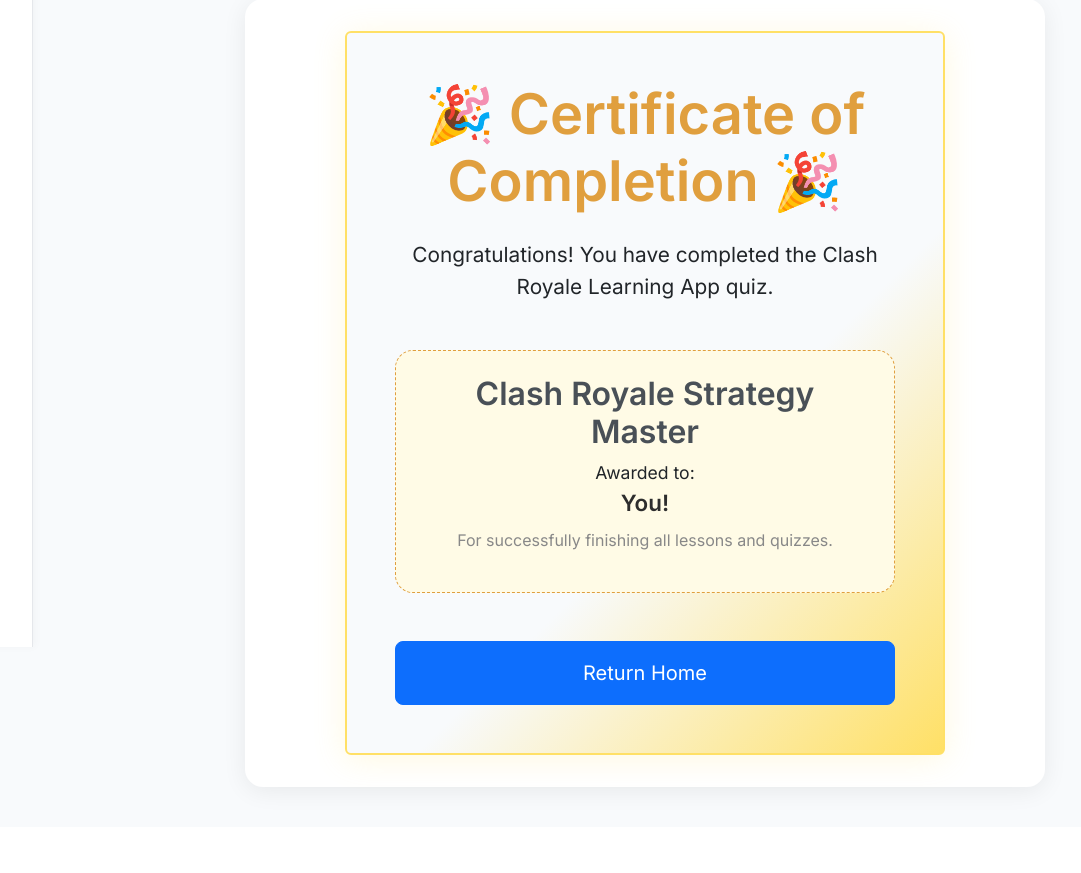
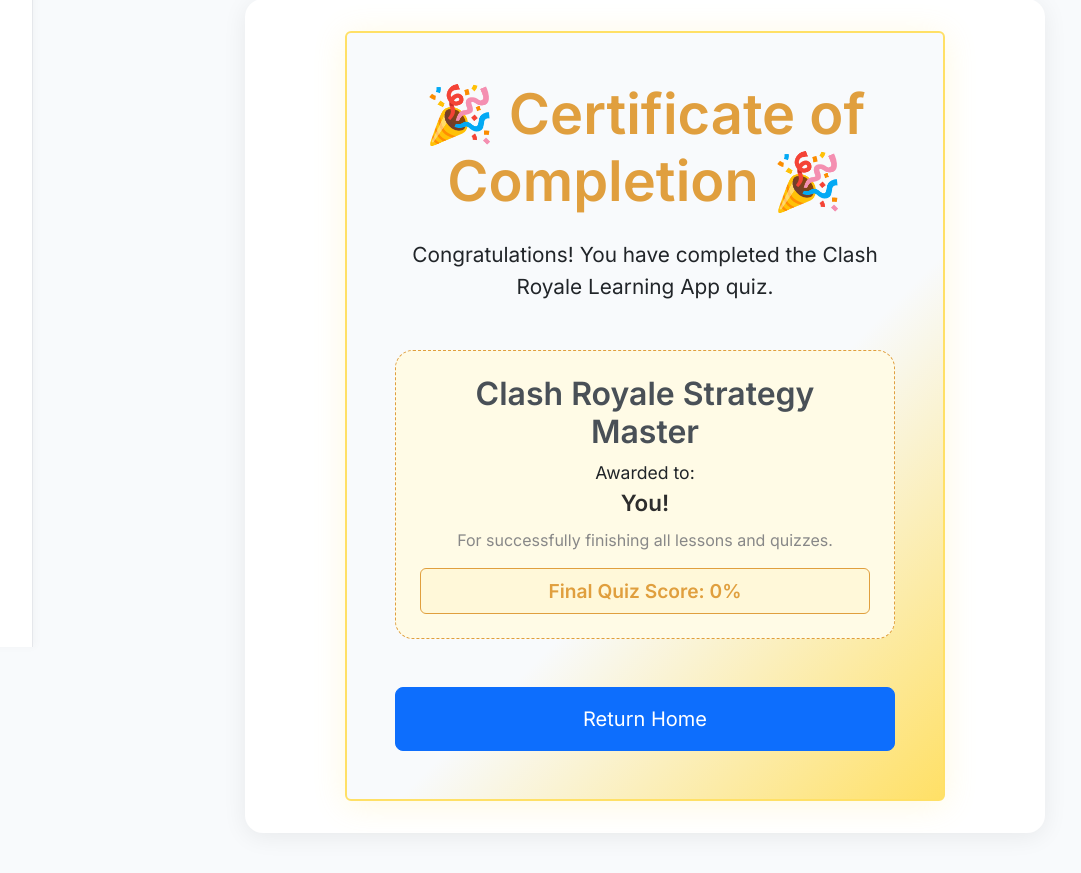
Before and after one commit to alexqise/clash, a Flask app: page /certificate in a window 1280 px wide. Shown: the part 153-1026 px from the top of the page, without its empty margins (23-1104 px from the left). Before the commit the page ends 949 px from the top, so only its background shows below. Run offline with Flask 3, Linux system fonts and the light colour scheme.

Commit message:
made quiz score work

```diff
--- a/app.py
+++ b/app.py
@@ -51,7 +51,18 @@
 @app.route('/certificate')
 def certificate():
     """Show a certificate of completion after finishing the quiz."""
-    return render_template('certificate.html')
+    # Calculate quiz score based on correct answers
+    quiz_answers = session.get('quiz_answers', [None] * len(quiz_questions))
+    correct_count = 0
+    for i, answer in enumerate(quiz_answers):
+        if answer is not None and answer == quiz_questions[i]['correct_answer_index']:
+            correct_count += 1
+
+    # Calculate percentage score (avoid division by zero)
+    total_questions = len(quiz_questions)
+    quiz_score = round((correct_count / total_questions) * 100) if total_questions > 0 else 0
+
+    return render_template('certificate.html', quiz_score=quiz_score)
 
 @app.route('/quiz', methods=['GET', 'POST'])
 def quiz():
@@ -75,20 +86,32 @@
             log_interaction(action, quiz_questions[idx]['id'])
             progress = (idx + 1, len(quiz_questions))  # Ensure progress is defined before use
             # Redirect to certificate if finished last question
-            if action == 'next' and idx == len(quiz_questions) - 1 and progress[0] == progress[1]:
+            if action == 'next' and idx == len(quiz_questions) - 1 and session['quiz_answers'][idx] is not None:
                 return redirect(url_for('certificate'))
         elif action == 'answer':
             selected = request.form.get('option')
             if selected is not None:
+                # Store the answer in session
                 session['quiz_answers'][idx] = int(selected)
+                session.modified = True  # Ensure session is saved
                 log_interaction('answer', quiz_questions[idx]['id'])
                 # Provide immediate feedback
                 correct = quiz_questions[idx]['correct_answer_index']
                 feedback = (int(selected) == correct)
+                # Just redirect back to the same question to refresh
+                return redirect(url_for('quiz'))
+
     progress = (idx + 1, len(quiz_questions))  # Always set before rendering
     question = quiz_questions[idx]
     answer = session['quiz_answers'][idx]
-    return render_template('quiz.html', question=question, answer=answer, feedback=feedback, progress=progress)
+
+    # Check if the current answer is correct to enable the Next button
+    is_correct = False
+    if answer is not None:
+        is_correct = (answer == question['correct_answer_index'])
+
+    return render_template('quiz.html', question=question, answer=answer, feedback=feedback,
+                           progress=progress, is_correct=is_correct)
 
 @app.route('/interactions')
 def interactions():
--- a/templates/certificate.html
+++ b/templates/certificate.html
@@ -47,6 +47,11 @@
     <p style="font-size: 1rem; color: #888">
       For successfully finishing all lessons and quizzes.
     </p>
+    <div class="mt-3 p-2 rounded" style="background-color: #fff8d9; border: 1px solid #e09f3e;">
+      <p style="font-size: 1.2rem; font-weight: 600; color: #e09f3e; margin-bottom: 0;">
+        Final Quiz Score: {{ quiz_score }}%
+      </p>
+    </div>
   </div>
   <a
     href="/"
```
Also changed, not shown: templates/quiz.html (+22 -11 lines).
